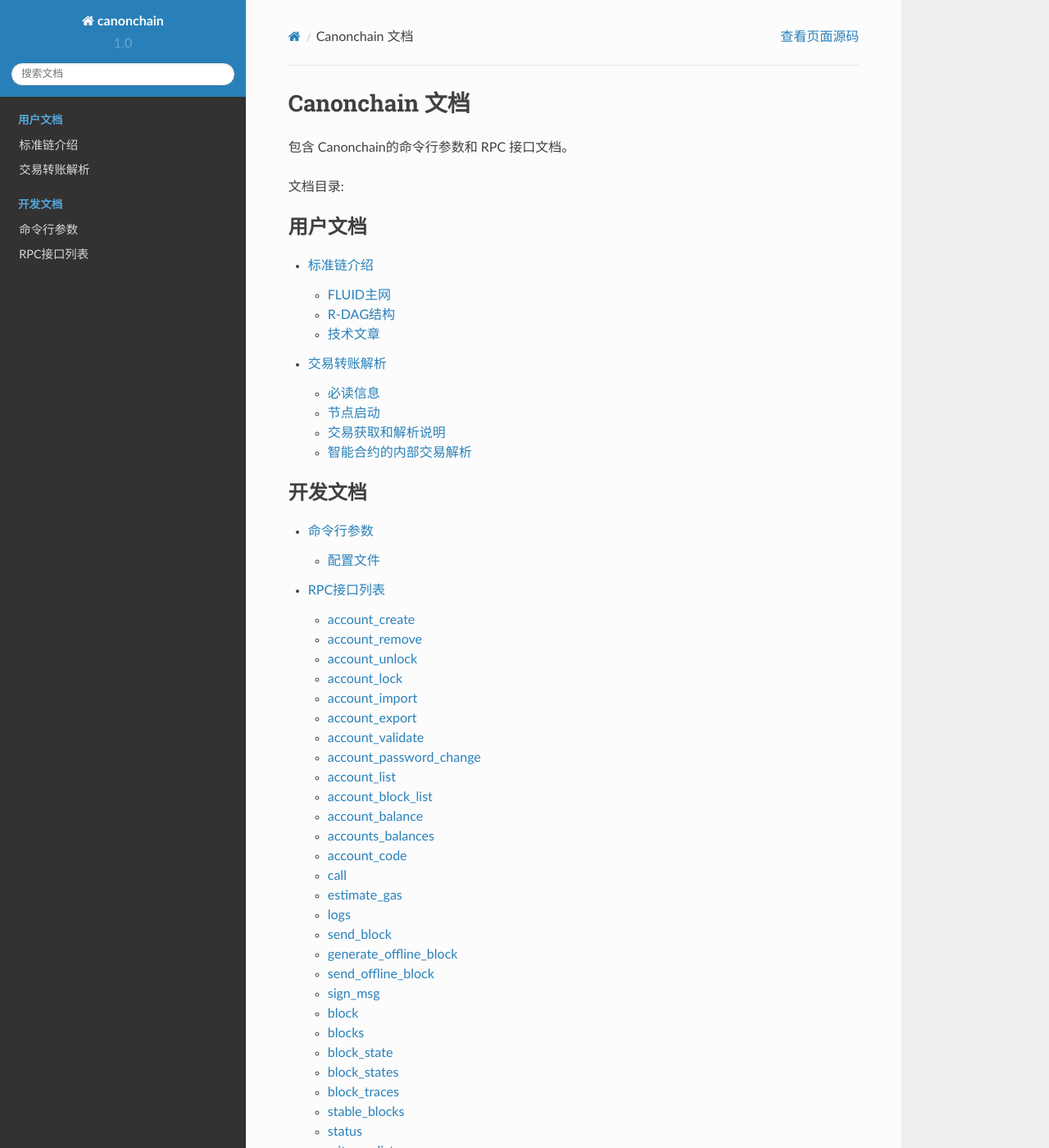
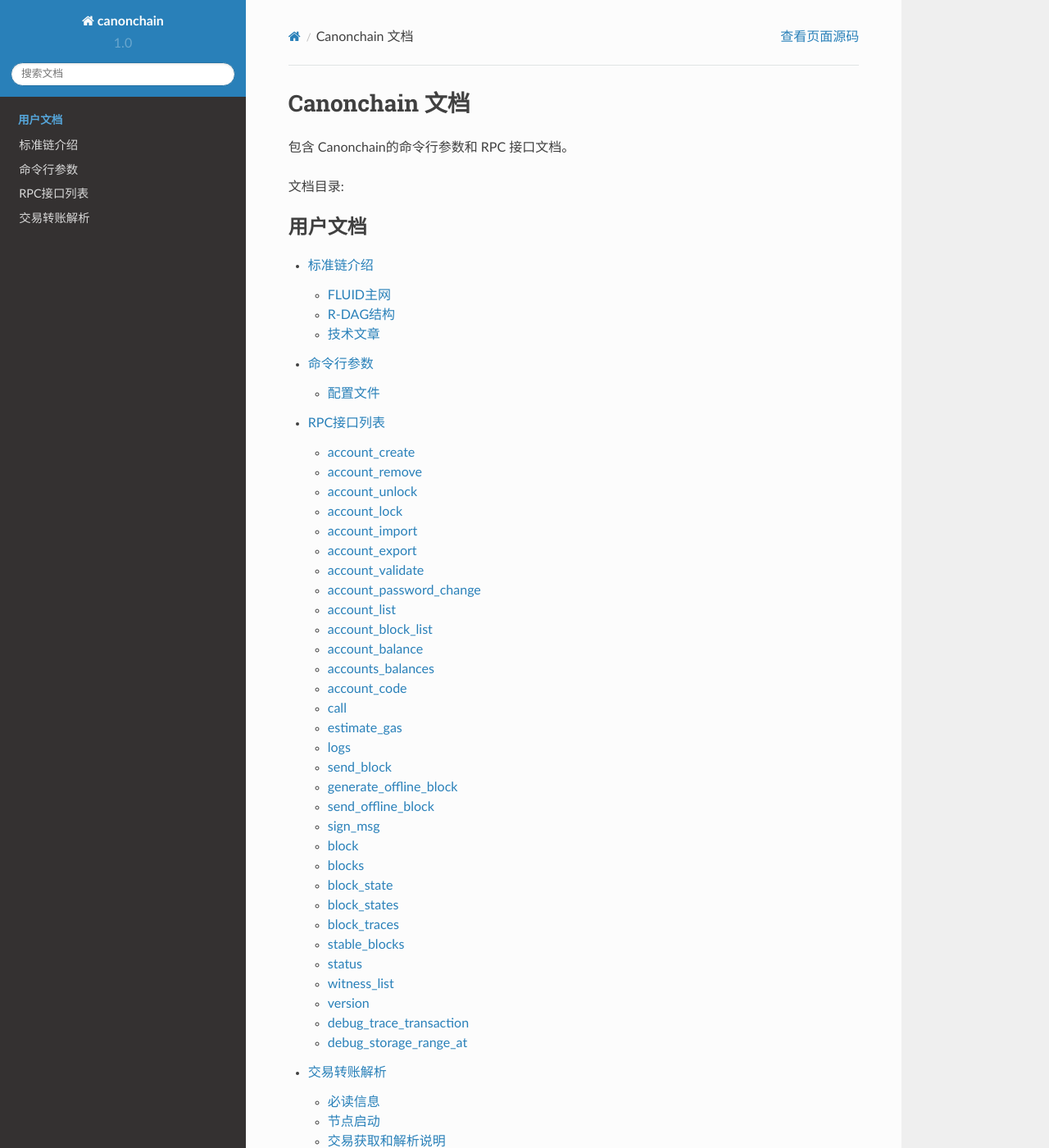
Before and after one commit to canonchain/canonchain-document, a Sphinx documentation site: the page built from docs/index.rst, in a window 1280 px wide and 1400 px high. Shown: the whole window at 82% size. Built offline with Sphinx 7.4.7 and the Read the Docs theme 2.0.0, drawn with Linux system fonts in a browser that asks for light colours.

Commit message:
MODI docs

```diff
--- a/docs/index.rst
+++ b/docs/index.rst
@@ -12,16 +12,9 @@
    :glob:
 
    source/标准链介绍
-   source/get-normal-info
-
-.. toctree::
-   :maxdepth: 2
-   :caption: 开发文档
-   :glob:
-
    source/Canonchain-命令行参数
    source/JSON-RPC-接口
-
+   source/get-normal-info
 
 索引和搜索
 ==================
```
